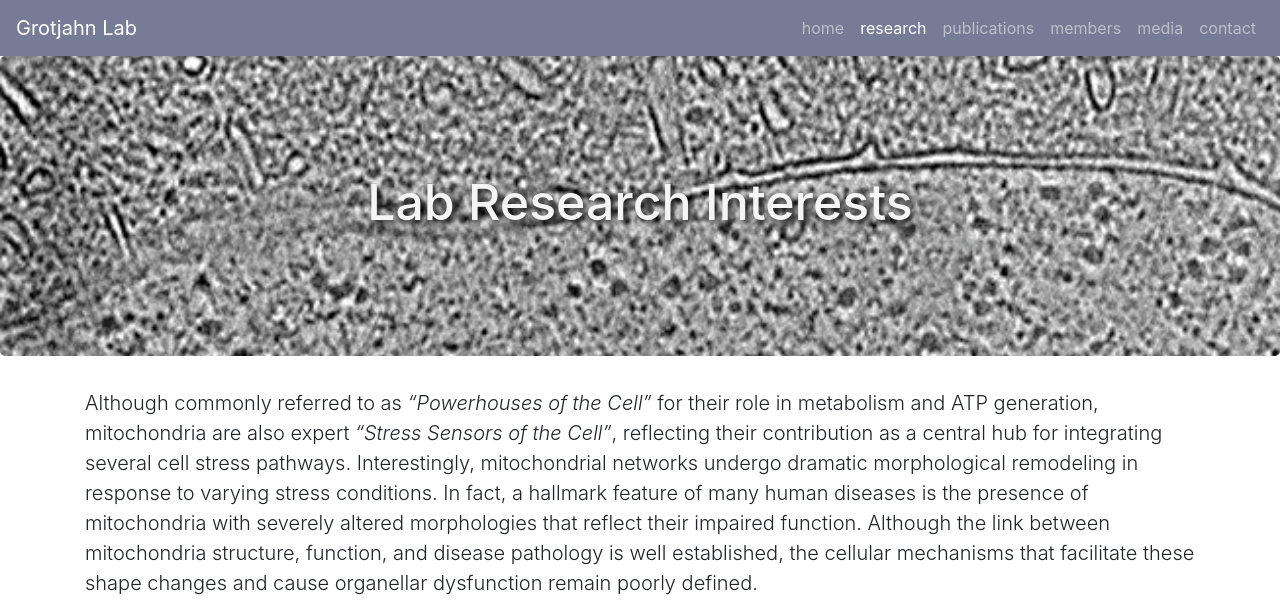
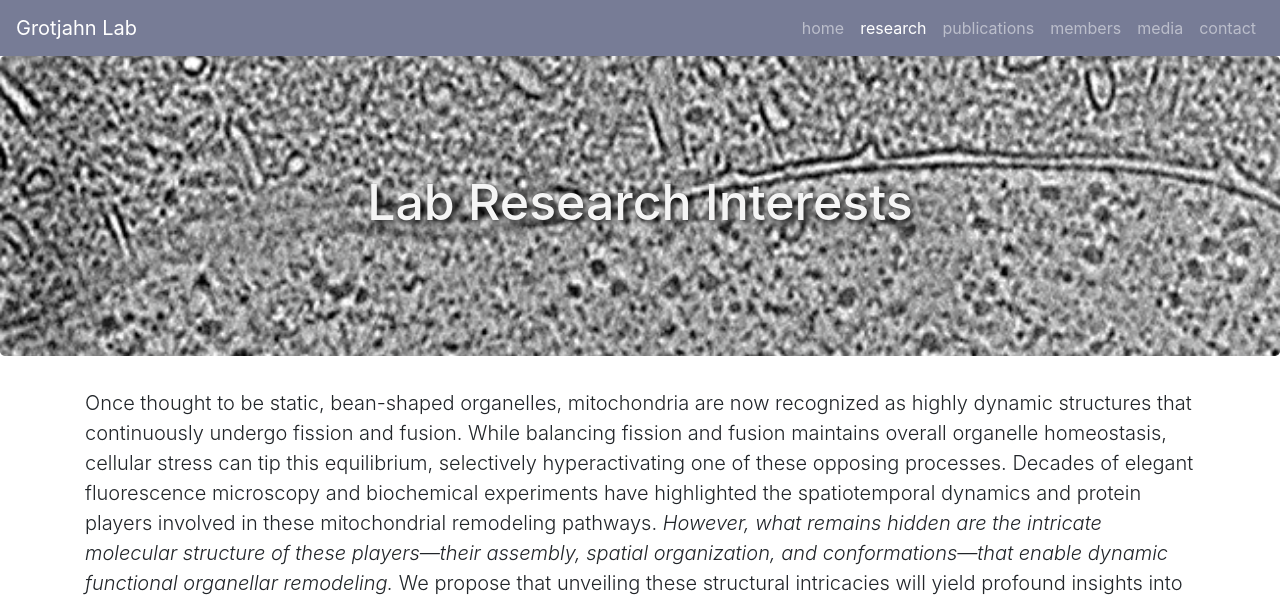
Before and after one commit to GrotjahnLab/GrotjahnLab.github.io, a Jekyll site: the page built from research/index.md, in a window 1280 px wide. Shown: the top 602 px of the page. Built offline with Jekyll 4.4.1, drawn with Linux system fonts in a browser that asks for light colours; nearby versions of some CDN libraries; comment, search, counter and statistics services are not loaded; some of the changed text lies outside the part shown.

Commit message:
update research program, media

```diff
--- a/research/index.md
+++ b/research/index.md
@@ -5,19 +5,10 @@
 group: research
 ---
 
-Although commonly referred to as *“Powerhouses of the Cell”* for their role in metabolism and ATP generation, mitochondria are also expert *“Stress Sensors of the Cell”*, reflecting their contribution as a central hub for integrating several cell stress pathways. Interestingly, mitochondrial networks undergo dramatic morphological remodeling in response to varying stress conditions. In fact, a hallmark feature of many human  diseases is the presence of mitochondria with severely altered morphologies that reflect their impaired function. Although the link between mitochondria structure, function,  and disease pathology is well established, the cellular mechanisms that facilitate these shape changes and cause organellar dysfunction remain poorly defined.
+Once thought to be static, bean-shaped organelles, mitochondria are now recognized as highly dynamic structures that continuously undergo fission and fusion. While balancing fission and fusion maintains overall organelle homeostasis, cellular stress can tip this equilibrium, selectively hyperactivating one of these opposing processes. Decades of elegant fluorescence microscopy and biochemical experiments have highlighted the spatiotemporal dynamics and protein players involved in these mitochondrial remodeling pathways. *However, what remains hidden are the intricate molecular structure of these players—their assembly, spatial organization, and conformations—that enable dynamic functional organellar remodeling.* We propose that unveiling these structural intricacies will yield profound insights into previously unimaginable levels of mitochondrial regulation that can be therapeutically targeted to mitigate mitochondrial dysfunction implicated in many human diseases, such as neurodegeneration and cancer.
 
-My lab leverages recent advancements in cellular cryo-electron tomography (cryo-ET) and superresolution fluorescence microscopy to define the critical structural and functional interactions that regulate mitochondrial function in the face of changing cellular demands or stressors. We use our innovative “structure-mapping” pipeline to uncover the molecular mechanisms involved in (1) mitochondrial division (i.e., fission), (2) mitochondrial stress response, and (3) mitochondrial protein import.
+Our lab combines recent advances in cellular cryo-electron tomography (cryo-ET) and super-resolution fluorescence microscopy to define the structural and functional interactions that regulate mitochondrial behavior under stress and changing cellular demands. Through our innovative “structure-mapping” pipeline, we investigate the molecular mechanisms underlying (1) mitochondrial division (fission), (2) the mitochondrial stress response, and (3) mitochondrial protein import.
+![GrotjahnLabResearchProgram](static/img/logo/Researchprogramoverview.png)
 
-For more information on the lab's research, check out:
-
-[Dr Danielle Grotjahn: how cryo electron tomography is advancing our understanding of cellular biology](https://www.youtube.com/watch?v=MdAxI6PZWmw)
-
-[Cryo-ET sheds new light on mitochondrial dysfunction at Scripps Research Institute](https://www.thermofisher.com/blog/atomic-resolution/mitochondrial-dysfunction-cryo-electron-tomography/)
-
-[Science Changing Life Podcast, Episode 38 - Danielle Grotjahn: What mitochondria tell us about disease, stress and cell death](https://soundcloud.com/sciencechanginglife/episode-38-danielle-grotjahn-what-mitochondria-tell-us-about-disease-stress-and-cell-death)
-
-[RadioBio Interviews Dr. Danielle Grotjahn](https://soundcloud.com/user-386034408/radiobio-interviews-dr-danielle-grotjahn)
-
-[Part 1](https://www.scripps.edu/news-and-events/blog/read/index.php?id=555) and[Part 2](https://www.scripps.edu/news-and-events/blog/read/index.php?id=556) of Scripps Research [blog](https://www.scripps.edu/news-and-events/blog/).
+Get the scoop on our research straight from our voices: head to the [Media](https://grotjahnlab.org/media/) page to explore the lab’s featured lectures, podcasts, and interviews.
 ~
```
Also changed, not shown: index.md (+1 -1 lines), media/index.md (+1 -1 lines), static/img/logo/Researchprogramoverview.png (added), static/img/logo/scrippsblog.jpg (added).
